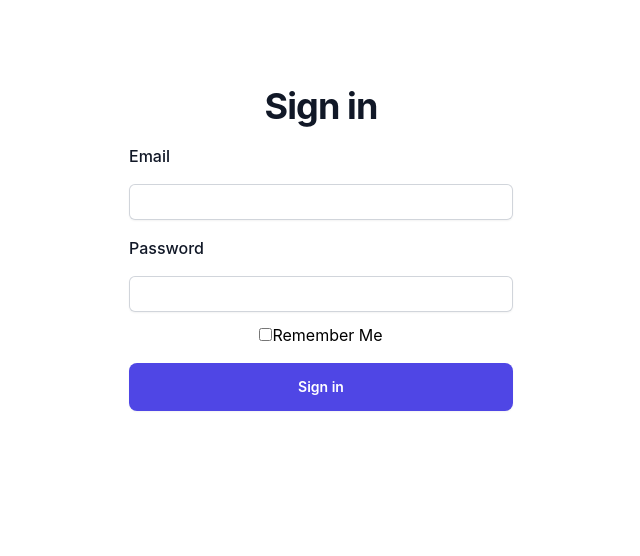
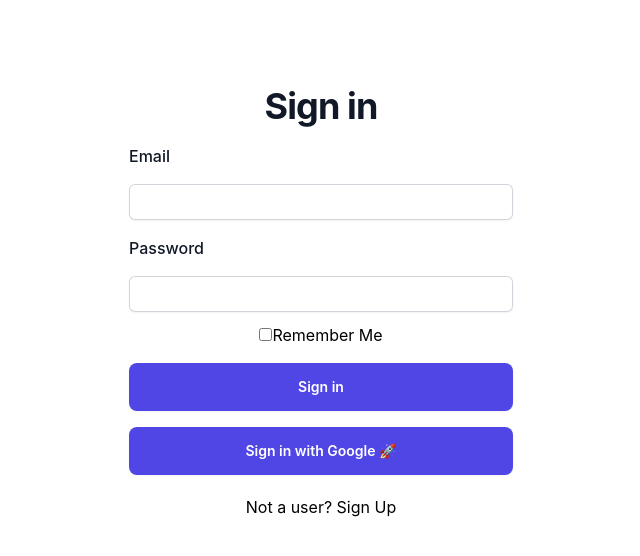
Before and after one commit to Muqtadirat/OAuth-Login-Page, a React (Create React App) app: page /LoginForm in a window 1280 px wide. Shown: the top 556 px of the page, without its empty margins (319-959 px from the left). Built offline with nearby package versions, Linux system fonts and the light colour scheme.

Commit message:
Updated login section

```diff
--- a/src/components/LoginForm.js
+++ b/src/components/LoginForm.js
@@ -1,4 +1,22 @@
+import { useGoogleLogin } from "@react-oauth/google";
+import { Link } from "react-router-dom";
+
+function CustomButton({ onClick, children }) {
+  return (
+    <button
+      className="flex w-full justify-center rounded-lg bg-indigo-600 px-3 py-3 mb-5 text-sm font-semibold leading-6 text-white shadow-sm hover:bg-indigo-500 focus-visible:outline focus-visible:outline-2 focus-visible:outline-offset-2 focus-visible:outline-indigo-600"
+      onClick={onClick}
+    >
+      {children}
+    </button>
+  );
+}
+
 function LoginForm() {
+  const login = useGoogleLogin({
+    onSuccess: (tokenResponse) => console.log(tokenResponse),
+  });
+
   return (
     <div className="Form mt-10 sm:mx-auto sm:w-full sm:max-w-sm">
       <form id="login-form" className="space-y-4" action="#" method="POST">
@@ -38,6 +56,17 @@ function LoginForm() {
           value="Sign in"
           className="flex w-full justify-center rounded-lg bg-indigo-600 px-3 py-3 text-sm font-semibold leading-6 text-white shadow-sm hover:bg-indigo-500 focus-visible:outline focus-visible:outline-2 focus-visible:outline-offset-2 focus-visible:outline-indigo-600 cursor-pointer "
         />
+
+        <div>
+          {" "}
+          <CustomButton onClick={() => login()}>
+            Sign in with Google 🚀
+          </CustomButton>
+        </div>
+
+        <p>
+          Not a user? <Link to="/Form">Sign Up</Link>
+        </p>
       </form>
     </div>
   );
```
